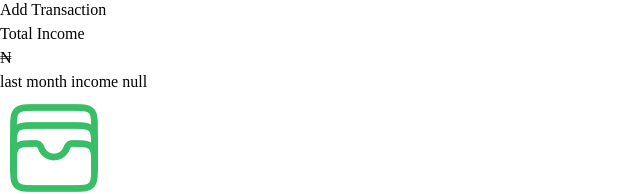
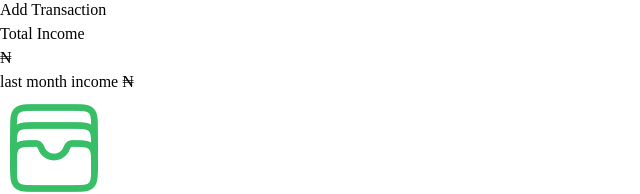
Before and after one commit to focusgabriel/Expense_Tracker, a React (Vite) app in the folder Client/: page / in a window 1280 px wide. Shown: the part 288-482 px from the top of the page, without its empty margins (0-640 px from the left). Built offline with nearby package versions, Linux system fonts and the light colour scheme; no server answers.

Commit message:
added JSX to content in transcCard.tsx

```diff
--- a/Client/src/components/AllTransaction.tsx
+++ b/Client/src/components/AllTransaction.tsx
@@ -77,7 +77,8 @@ const incomeTransaction = async() => {
   return (
     <div className="rounded-2xl border border-emerald-100 bg-white/90 p-4 shadow-sm">
       <div className="grid gap-4 md:grid-cols-4 ">
-      <TranscCard title="Total Income" amount={incomeTrans} content={`last month income ${prevMonth}`} icon="/wallet.png" alternate="wallet" />
+      {/* <span className="text-green-600">{prevMonth}</span> */}
+      <TranscCard title="Total Income" amount={incomeTrans} content={<span>last month income <span className="text-green-500 font-bold">&#8358;{prevMonth}</span> </span>} icon="/wallet.png" alternate="wallet" />
 
       <TranscCard title="Monthly Income" amount={monthlyIncome} content="from one source" icon="/wallet.png" alternate="wallet" />
 
--- a/Client/src/components/TranscCard.tsx
+++ b/Client/src/components/TranscCard.tsx
@@ -1,7 +1,9 @@
+import type { JSX } from "react/jsx-runtime";
+
 type transcCardProps = {
   title: string;
   amount: number;
-  content: string;
+  content: string | JSX.Element;
   icon?: string;
   alternate?: string;
 }
```
